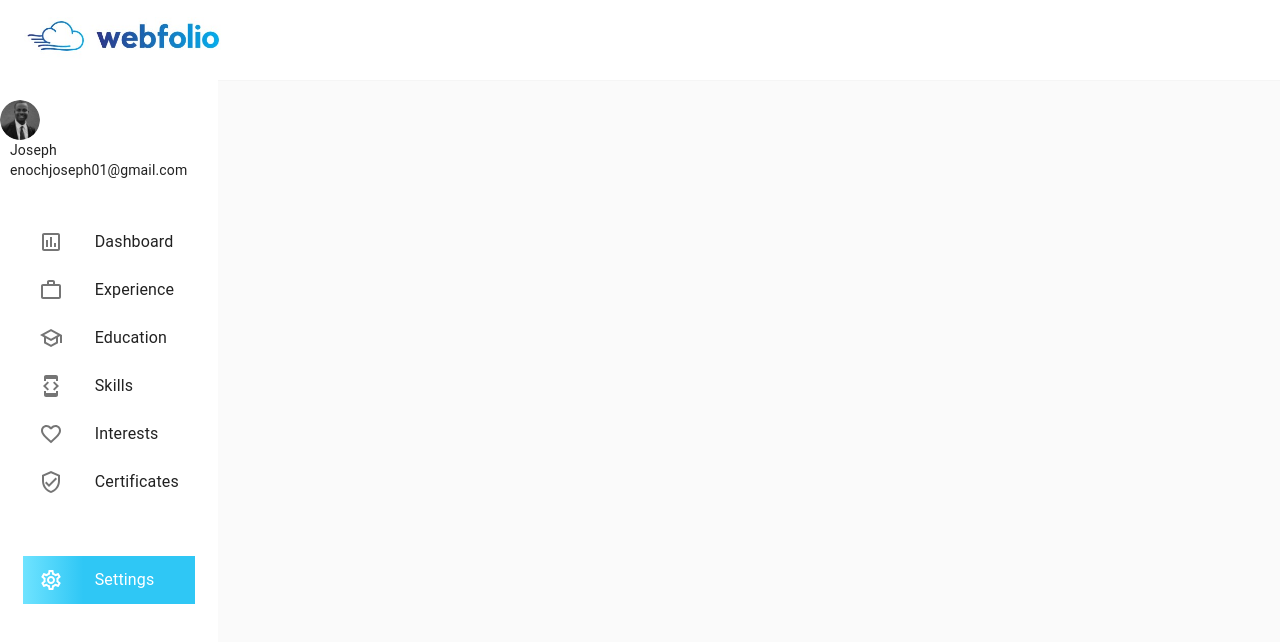
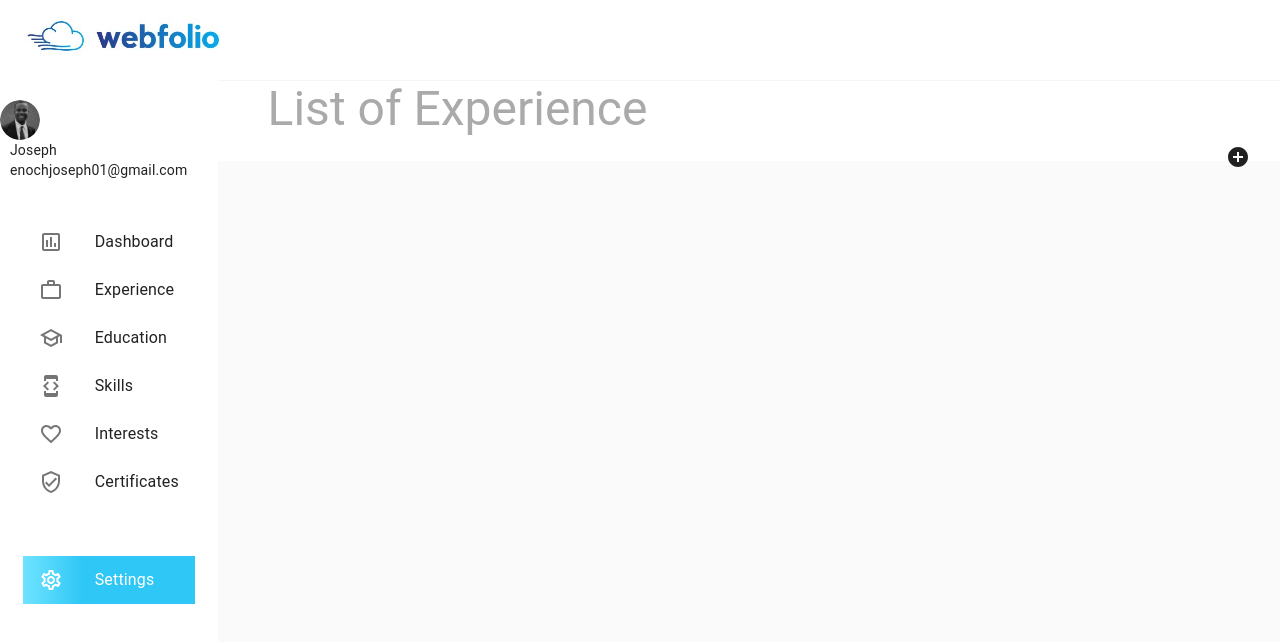
Before and after one commit to lucatosc/Portfolio-dashboard-editor-velzon, a React (Create React App) app: page /Experience in a window 1280 px wide. Shown: the top 642 px of the page. Built offline with nearby package versions, Linux system fonts and the light colour scheme.

Commit message:
Added the Experience Section
Added the Add Button

```diff
--- a/src/App.js
+++ b/src/App.js
@@ -28,15 +28,13 @@ const useStyles = makeStyles((theme) =>({
 function App() {
   const classes = useStyles()
   return (
-
     <div styles={{display:"flex"}}>
         <Sidebar />
           <div className={classes.mainContent}>
             <Header />
-
             <Routes>
                 <Route index element={<Dashboard/>}/>
-                <Route element={<Experience/>}/>
+                <Route path="Experience" element={<Experience/>}/>
             </Routes>
           </div>
         <CssBaseline />
--- a/src/components/Experience/Experience.jsx
+++ b/src/components/Experience/Experience.jsx
@@ -1,12 +1,25 @@
 import React from "react"
 import ExperienceHeader from "./ExperienceHeader"
 import { makeStyles, Typography } from "@material-ui/core"
+import {AddCircle} from "@material-ui/icons/";
+
+const useStyles = makeStyles((theme) =>({
+    addIcon:{
+        position:"absolute",
+        top:145,
+        right:30,
+        marginBottom:0,
+    }
+}))
 
 const Experience = ()=>{
+    const styles= useStyles()
     return(
         <div>
-            Holllla
             <ExperienceHeader/>
+            <div className = {styles.addIcon}>
+                <AddCircle/>
+            </div>
         </div>
     )
 }
--- a/src/components/Experience/ExperienceHeader.jsx
+++ b/src/components/Experience/ExperienceHeader.jsx
@@ -1,22 +1,37 @@
 import React from "react"
 import {makeStyles, Typography} from "@material-ui/core"
 
+
 const useStyles = makeStyles((theme) => ({
     headerDiv:{
-        height:200,
-        backgroundColor:"#ffffff"
-    }
+        position:"relative",
+        display:"flex",
+        height:80,
+        maxHeight:100,
+        backgroundColor:"#ffffff",
+        overflow:"visible",
+
+    },
+    text:{
+        position:"absolute",
+        marginLeft:50,
+        color: "#aaa"
+    },
+
 }))
 
 const ExperienceHeader = () =>{
     const styles = useStyles()
     return (
         <div>
-            List of Experience
-            <div className={styles.headerDiv}>
-                <Typography>
+            <div className = {styles.headerDiv}>
+                <Typography
+                    variant="h3"
+                    className = {styles.text}
+                >
                     List of Experience
                 </Typography>
+
             </div>
         </div>
     )
```
Also changed, not shown: images.jfif (added).
